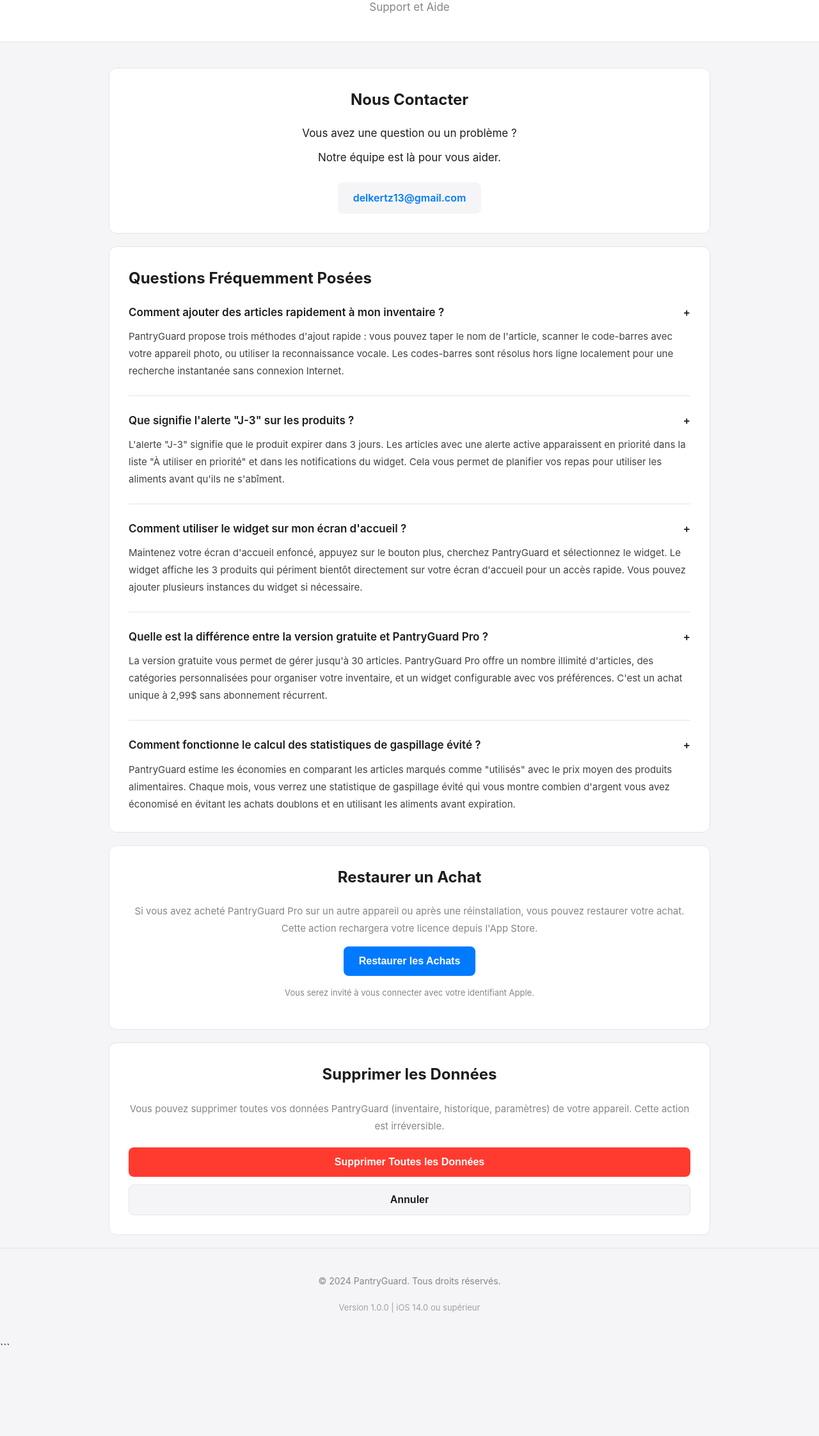
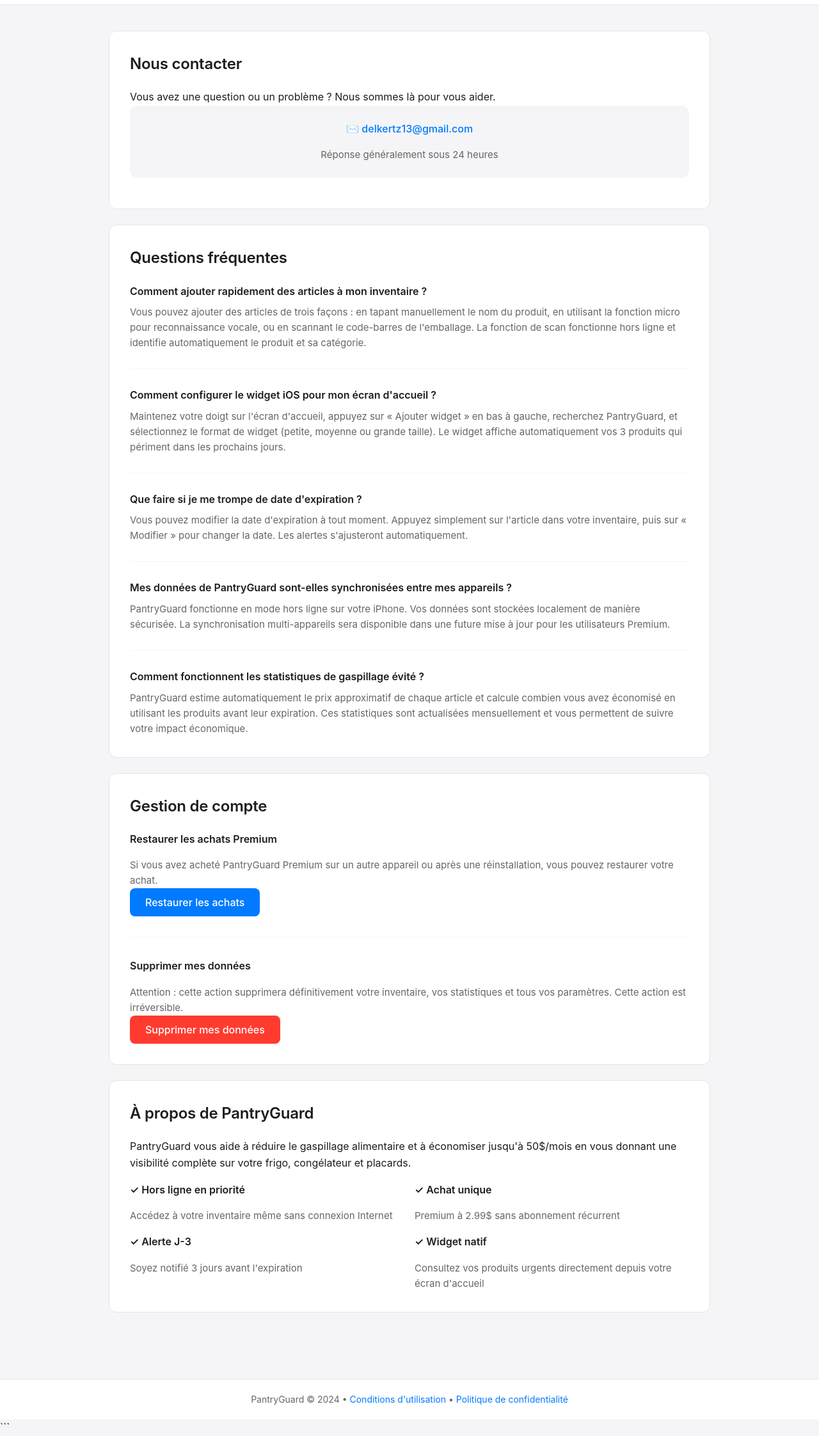
Before and after one commit to delkertz13-web/privacy, a plain HTML site: page PantryGuard-support.html in a window 1280 px wide. Shown: the part 227-2471 px from the top of the page at 64% size. Before the commit the page ends 2347 px from the top, so only its background shows below. Drawn offline with Linux system fonts and the light colour scheme.

Commit message:
Add PantryGuard privacy + support

````diff
--- a/PantryGuard-support.html
+++ b/PantryGuard-support.html
@@ -13,141 +13,126 @@
         }
 
         body {
-            font-family: -apple-system, BlinkMacSystemFont, "Segoe UI", Helvetica, Arial, sans-serif;
+            font-family: -apple-system, BlinkMacSystemFont, 'Segoe UI', Roboto, Helvetica, Arial, sans-serif;
             background: #f5f5f7;
-            color: #1d1d1f;
+            color: #1d1d1d;
             line-height: 1.6;
         }
 
-        .container {
-            max-width: 980px;
-            margin: 0 auto;
-            padding: 0 20px;
-        }
-
         header {
-            background: #ffffff;
-            padding: 40px 20px;
+            background: white;
+            padding: 32px 20px;
+            border-bottom: 1px solid #e5e5e7;
             text-align: center;
-            border-bottom: 1px solid #e5e5e7;
-            margin-bottom: 40px;
         }
 
         .logo {
-            width: 80px;
-            height: 80px;
-            background: linear-gradient(135deg, #007AFF 0%, #34C759 100%);
-            border-radius: 20px;
-            margin: 0 auto 20px;
-            display: flex;
-            align-items: center;
-            justify-content: center;
-            font-size: 40px;
+            font-size: 32px;
+            margin-bottom: 8px;
         }
 
         h1 {
             font-size: 32px;
             font-weight: 700;
             margin-bottom: 8px;
-            color: #1d1d1f;
+            letter-spacing: -0.02em;
         }
 
         .subtitle {
-            font-size: 17px;
-            color: #86868b;
+            color: #666;
+            font-size: 16px;
+            font-weight: 400;
+        }
+
+        .container {
+            max-width: 980px;
+            margin: 0 auto;
+            padding: 40px 20px;
         }
 
         section {
-            background: #ffffff;
-            margin-bottom: 20px;
+            background: white;
             border-radius: 12px;
-            padding: 30px;
+            padding: 32px;
+            margin-bottom: 24px;
             border: 1px solid #e5e5e7;
         }
 
         h2 {
             font-size: 24px;
-            font-weight: 700;
+            font-weight: 600;
             margin-bottom: 20px;
-            color: #1d1d1f;
+            color: #1d1d1d;
+            letter-spacing: -0.01em;
         }
 
-        .contact-section {
-            text-align: center;
-        }
-
-        .contact-info {
-            font-size: 17px;
-            margin-bottom: 10px;
-        }
-
-        .contact-link {
-            display: inline-block;
-            color: #007AFF;
-            text-decoration: none;
+        h3 {
+            font-size: 16px;
             font-weight: 600;
-            padding: 12px 24px;
-            background: #f5f5f7;
-            border-radius: 8px;
-            margin-top: 15px;
-            transition: background 0.3s;
-        }
-
-        .contact-link:hover {
-            background: #e5e5e7;
+            color: #1d1d1d;
+            margin-bottom: 8px;
         }
 
         .faq-item {
-            margin-bottom: 25px;
-            padding-bottom: 25px;
-            border-bottom: 1px solid #e5e5e7;
+            margin-bottom: 28px;
+            padding-bottom: 28px;
+            border-bottom: 1px solid #f5f5f7;
         }
 
         .faq-item:last-child {
+            border-bottom: none;
             margin-bottom: 0;
             padding-bottom: 0;
-            border-bottom: none;
         }
 
-        .faq-question {
-            font-size: 17px;
-            font-weight: 600;
-            color: #1d1d1f;
-            margin-bottom: 10px;
-            cursor: pointer;
-            display: flex;
-            justify-content: space-between;
-            align-items: center;
+        .faq-item p {
+            color: #666;
+            font-size: 15px;
+            margin-top: 8px;
         }
 
-        .faq-question:hover {
-            color: #007AFF;
+        .contact-box {
+            background: #f5f5f7;
+            padding: 24px;
+            border-radius: 12px;
+            text-align: center;
+            margin-bottom: 16px;
         }
 
-        .faq-answer {
-            font-size: 15px;
-            color: #424245;
-            line-height: 1.8;
+        .contact-box a {
+            color: #007AFF;
+            text-decoration: none;
+            font-weight: 500;
+            font-size: 16px;
+        }
+
+        .contact-box a:hover {
+            text-decoration: underline;
         }
 
         .button-group {
             display: flex;
             gap: 12px;
-            margin-top: 20px;
             flex-direction: column;
+            margin-top: 24px;
+        }
+
+        @media (min-width: 768px) {
+            .button-group {
+                flex-direction: row;
+            }
         }
 
         .button {
-            padding: 14px 24px;
+            flex: 1;
+            padding: 12px 24px;
             border-radius: 8px;
             font-size: 16px;
-            font-weight: 600;
+            font-weight: 500;
+            border: none;
             cursor: pointer;
-            border: none;
-            text-align: center;
-            text-decoration: none;
-            display: inline-block;
-            transition: all 0.3s;
+            transition: all 0.2s ease;
+            font-family: -apple-system, BlinkMacSystemFont, 'Segoe UI', sans-serif;
         }
 
         .button-primary {
@@ -156,64 +141,90 @@
         }
 
         .button-primary:hover {
-            background: #0051d5;
+            background: #0051D5;
+        }
+
+        .button-primary:active {
+            opacity: 0.8;
         }
 
         .button-secondary {
-            background: #f5f5f7;
-            color: #1d1d1f;
-            border: 1px solid #e5e5e7;
+            background: white;
+            color: #007AFF;
+            border: 1px solid #007AFF;
         }
 
         .button-secondary:hover {
-            background: #e5e5e7;
+            background: #f5f5f7;
         }
 
         .button-danger {
-            background: #ff3b30;
+            background: #FF3B30;
             color: white;
         }
 
         .button-danger:hover {
-            background: #cc2924;
+            background: #CC2F25;
         }
 
-        .action-section {
-            text-align: center;
+        .warning {
+            background: #FFF3CD;
+            border: 1px solid #FFE69C;
+            color: #663C00;
+            padding: 16px;
+            border-radius: 8px;
+            margin-top: 12px;
+            font-size: 14px;
         }
 
-        .action-description {
+        .success {
+            background: #D4EDDA;
+            border: 1px solid #C3E6CB;
+            color: #155724;
+            padding: 16px;
+            border-radius: 8px;
+            margin-top: 12px;
+            font-size: 14px;
+        }
+
+        .info-text {
+            color: #666;
             font-size: 15px;
-            color: #86868b;
-            margin-bottom: 15px;
-            line-height: 1.8;
+            margin-top: 16px;
         }
 
         footer {
             text-align: center;
-            padding: 40px 20px;
-            color: #86868b;
+            color: #666;
             font-size: 14px;
+            padding: 20px;
             border-top: 1px solid #e5e5e7;
+            background: white;
+            margin-top: 40px;
         }
 
-        .version-info {
-            margin-top: 20px;
-            font-size: 13px;
-            color: #a1a1a6;
+        .grid {
+            display: grid;
+            grid-template-columns: 1fr 1fr;
+            gap: 16px;
+            margin-top: 16px;
         }
 
-        @media (max-width: 768px) {
+        @media (max-width: 640px) {
+            .grid {
+                grid-template-columns: 1fr;
+            }
+
+            section {
+                padding: 20px;
+            }
+
             h1 {
                 font-size: 24px;
             }
 
             h2 {
                 font-size: 20px;
-            }
-
-            section {
-                padding: 20px;
             }
         }
     </style>
@@ -222,108 +233,121 @@
     <header>
         <div class="logo">🥫</div>
         <h1>PantryGuard</h1>
-        <p class="subtitle">Support et Aide</p>
+        <p class="subtitle">Centre d'aide et support</p>
     </header>
 
     <div class="container">
         <!-- Contact Section -->
-        <section class="contact-section">
-            <h2>Nous Contacter</h2>
-            <p class="contact-info">Vous avez une question ou un problème ?</p>
-            <p class="contact-info">Notre équipe est là pour vous aider.</p>
-            <a href="mailto:delkertz13@gmail.com" class="contact-link">delkertz13@gmail.com</a>
+        <section>
+            <h2>Nous contacter</h2>
+            <p>Vous avez une question ou un problème ? Nous sommes là pour vous aider.</p>
+            <div class="contact-box">
+                <p>✉️ <a href="mailto:delkertz13@gmail.com">delkertz13@gmail.com</a></p>
+                <p class="info-text">Réponse généralement sous 24 heures</p>
+            </div>
         </section>
 
         <!-- FAQ Section -->
         <section>
-            <h2>Questions Fréquemment Posées</h2>
+            <h2>Questions fréquentes</h2>
 
             <div class="faq-item">
-                <div class="faq-question">
-                    <span>Comment ajouter des articles rapidement à mon inventaire ?</span>
-                    <span>+</span>
-                </div>
-                <div class="faq-answer">
-                    PantryGuard propose trois méthodes d'ajout rapide : vous pouvez taper le nom de l'article, scanner le code-barres avec votre appareil photo, ou utiliser la reconnaissance vocale. Les codes-barres sont résolus hors ligne localement pour une recherche instantanée sans connexion Internet.
-                </div>
+                <h3>Comment ajouter rapidement des articles à mon inventaire ?</h3>
+                <p>Vous pouvez ajouter des articles de trois façons : en tapant manuellement le nom du produit, en utilisant la fonction micro pour reconnaissance vocale, ou en scannant le code-barres de l'emballage. La fonction de scan fonctionne hors ligne et identifie automatiquement le produit et sa catégorie.</p>
             </div>
 
             <div class="faq-item">
-                <div class="faq-question">
-                    <span>Que signifie l'alerte "J-3" sur les produits ?</span>
-                    <span>+</span>
-                </div>
-                <div class="faq-answer">
-                    L'alerte "J-3" signifie que le produit expirer dans 3 jours. Les articles avec une alerte active apparaissent en priorité dans la liste "À utiliser en priorité" et dans les notifications du widget. Cela vous permet de planifier vos repas pour utiliser les aliments avant qu'ils ne s'abîment.
-                </div>
+                <h3>Comment configurer le widget iOS pour mon écran d'accueil ?</h3>
+                <p>Maintenez votre doigt sur l'écran d'accueil, appuyez sur « Ajouter widget » en bas à gauche, recherchez PantryGuard, et sélectionnez le format de widget (petite, moyenne ou grande taille). Le widget affiche automatiquement vos 3 produits qui périment dans les prochains jours.</p>
             </div>
 
             <div class="faq-item">
-                <div class="faq-question">
-                    <span>Comment utiliser le widget sur mon écran d'accueil ?</span>
-                    <span>+</span>
-                </div>
-                <div class="faq-answer">
-                    Maintenez votre écran d'accueil enfoncé, appuyez sur le bouton plus, cherchez PantryGuard et sélectionnez le widget. Le widget affiche les 3 produits qui périment bientôt directement sur votre écran d'accueil pour un accès rapide. Vous pouvez ajouter plusieurs instances du widget si nécessaire.
-                </div>
+                <h3>Que faire si je me trompe de date d'expiration ?</h3>
+                <p>Vous pouvez modifier la date d'expiration à tout moment. Appuyez simplement sur l'article dans votre inventaire, puis sur « Modifier » pour changer la date. Les alertes s'ajusteront automatiquement.</p>
             </div>
 
             <div class="faq-item">
-                <div class="faq-question">
-                    <span>Quelle est la différence entre la version gratuite et PantryGuard Pro ?</span>
-                    <span>+</span>
-                </div>
-                <div class="faq-answer">
-                    La version gratuite vous permet de gérer jusqu'à 30 articles. PantryGuard Pro offre un nombre illimité d'articles, des catégories personnalisées pour organiser votre inventaire, et un widget configurable avec vos préférences. C'est un achat unique à 2,99$ sans abonnement récurrent.
-                </div>
+                <h3>Mes données de PantryGuard sont-elles synchronisées entre mes appareils ?</h3>
+                <p>PantryGuard fonctionne en mode hors ligne sur votre iPhone. Vos données sont stockées localement de manière sécurisée. La synchronisation multi-appareils sera disponible dans une future mise à jour pour les utilisateurs Premium.</p>
             </div>
 
             <div class="faq-item">
-                <div class="faq-question">
-                    <span>Comment fonctionne le calcul des statistiques de gaspillage évité ?</span>
-                    <span>+</span>
-                </div>
-                <div class="faq-answer">
-                    PantryGuard estime les économies en comparant les articles marqués comme "utilisés" avec le prix moyen des produits alimentaires. Chaque mois, vous verrez une statistique de gaspillage évité qui vous montre combien d'argent vous avez économisé en évitant les achats doublons et en utilisant les aliments avant expiration.
-                </div>
+                <h3>Comment fonctionnent les statistiques de gaspillage évité ?</h3>
+                <p>PantryGuard estime automatiquement le prix approximatif de chaque article et calcule combien vous avez économisé en utilisant les produits avant leur expiration. Ces statistiques sont actualisées mensuellement et vous permettent de suivre votre impact économique.</p>
             </div>
         </section>
 
-        <!-- Restore Purchase Section -->
-        <section class="action-section">
-            <h2>Restaurer un Achat</h2>
-            <p class="action-description">
-                Si vous avez acheté PantryGuard Pro sur un autre appareil ou après une réinstallation, vous pouvez restaurer votre achat. Cette action rechargera votre licence depuis l'App Store.
-            </p>
-            <button class="button button-primary" onclick="alert('Ouverture du processus de restauration App Store...')">
-                Restaurer les Achats
-            </button>
-            <p class="action-description" style="margin-top: 15px; font-size: 13px;">
-                Vous serez invité à vous connecter avec votre identifiant Apple.
-            </p>
+        <!-- Account Management Section -->
+        <section>
+            <h2>Gestion de compte</h2>
+
+            <div>
+                <h3>Restaurer les achats Premium</h3>
+                <p class="info-text">Si vous avez acheté PantryGuard Premium sur un autre appareil ou après une réinstallation, vous pouvez restaurer votre achat.</p>
+                <button class="button button-primary" onclick="restorePurchase()">Restaurer les achats</button>
+                <div class="success" id="restoreSuccess" style="display: none;">✓ Vos achats ont été restaurés avec succès.</div>
+            </div>
+
+            <div style="margin-top: 32px; padding-top: 32px; border-top: 1px solid #f5f5f7;">
+                <h3>Supprimer mes données</h3>
+                <p class="info-text">Attention : cette action supprimera définitivement votre inventaire, vos statistiques et tous vos paramètres. Cette action est irréversible.</p>
+                <button class="button button-danger" onclick="confirmDelete()">Supprimer mes données</button>
+            </div>
         </section>
 
-        <!-- Delete Data Section -->
-        <section class="action-section">
-            <h2>Supprimer les Données</h2>
-            <p class="action-description">
-                Vous pouvez supprimer toutes vos données PantryGuard (inventaire, historique, paramètres) de votre appareil. Cette action est irréversible.
-            </p>
-            <div class="button-group">
-                <button class="button button-danger" onclick="if(confirm('Êtes-vous certain ? Cette action est irréversible.')) alert('Suppression des données en cours...')">
-                    Supprimer Toutes les Données
-                </button>
-                <button class="button button-secondary" onclick="alert('Action annulée')">
-                    Annuler
-                </button>
+        <!-- Additional Info Section -->
+        <section>
+            <h2>À propos de PantryGuard</h2>
+            <p>PantryGuard vous aide à réduire le gaspillage alimentaire et à économiser jusqu'à 50$/mois en vous donnant une visibilité complète sur votre frigo, congélateur et placards.</p>
+            <div class="grid">
+                <div>
+                    <h3>✓ Hors ligne en priorité</h3>
+                    <p class="info-text">Accédez à votre inventaire même sans connexion Internet</p>
+                </div>
+                <div>
+                    <h3>✓ Achat unique</h3>
+                    <p class="info-text">Premium à 2.99$ sans abonnement récurrent</p>
+                </div>
+                <div>
+                    <h3>✓ Alerte J-3</h3>
+                    <p class="info-text">Soyez notifié 3 jours avant l'expiration</p>
+                </div>
+                <div>
+                    <h3>✓ Widget natif</h3>
+                    <p class="info-text">Consultez vos produits urgents directement depuis votre écran d'accueil</p>
+                </div>
             </div>
         </section>
     </div>
 
     <footer>
-        <p>&copy; 2024 PantryGuard. Tous droits réservés.</p>
-        <p class="version-info">Version 1.0.0 | iOS 14.0 ou supérieur</p>
+        <p>PantryGuard © 2024 • <a href="#" style="color: #007AFF; text-decoration: none;">Conditions d'utilisation</a> • <a href="#" style="color: #007AFF; text-decoration: none;">Politique de confidentialité</a></p>
     </footer>
+
+    <script>
+        function restorePurchase() {
+            const button = event.target;
+            button.disabled = true;
+            button.textContent = 'Restauration en cours...';
+
+            setTimeout(() => {
+                document.getElementById('restoreSuccess').style.display = 'block';
+                button.style.display = 'none';
+            }, 1500);
+        }
+
+        function confirmDelete() {
+            const confirmed = confirm('⚠️ Êtes-vous certain ? Cette action supprimera définitivement votre inventaire, vos statistiques et tous vos paramètres. Cette action ne peut pas être annulée.');
+
+            if (confirmed) {
+                const secondConfirm = confirm('Dernière confirmation : tapez votre email (delkertz13@gmail.com) pour confirmer la suppression de vos données.');
+
+                if (secondConfirm) {
+                    alert('Vos données ont été supprimées. Si vous rencontrez des problèmes, contactez-nous à delkertz13@gmail.com');
+                }
+            }
+        }
+    </script>
 </body>
 </html>
 ```
````
Also changed, not shown: PantryGuard.html (+66 -74 lines).
